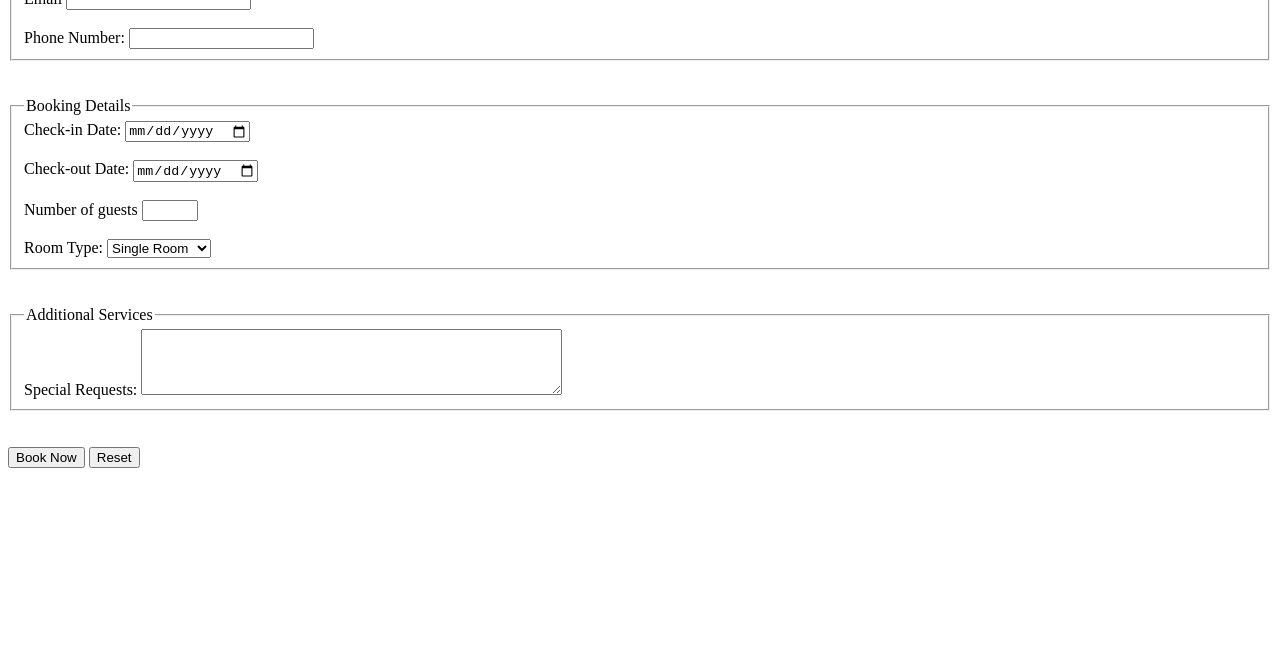
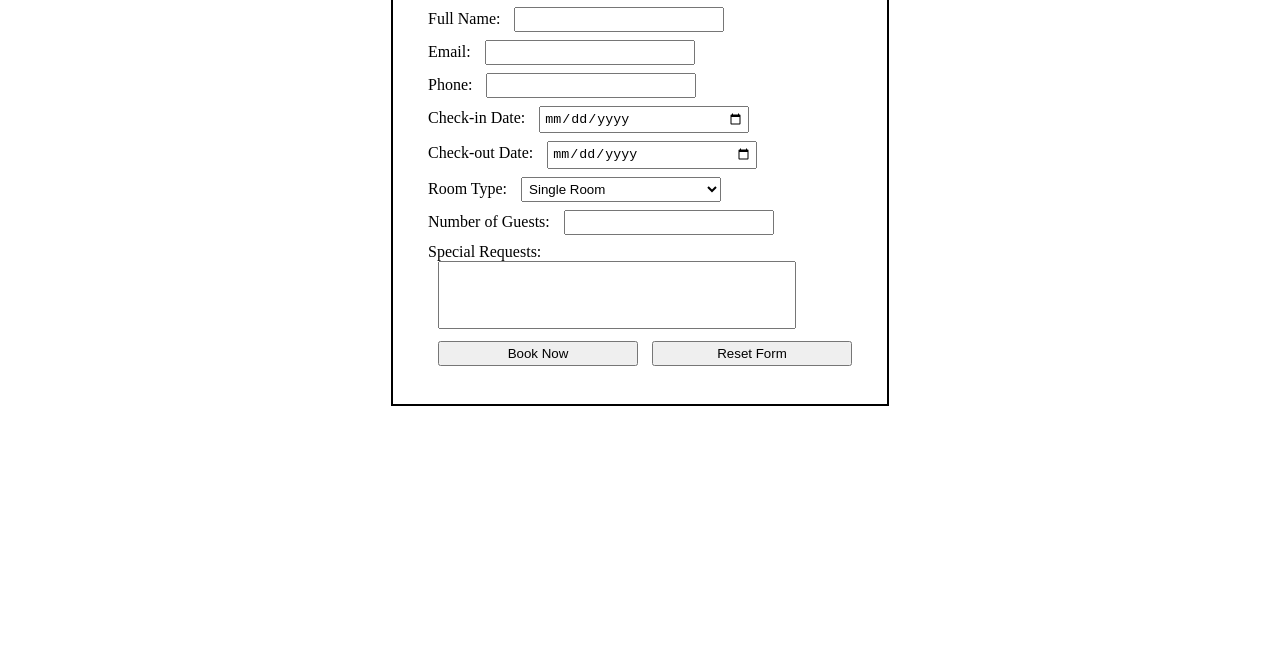
Before and after one commit to Vikas142yadav/assignment1.0, a plain HTML site: page assignment4.html in a window 1280 px wide. Shown: the part 153-800 px from the top of the page. Drawn offline with Linux system fonts and the light colour scheme.

Commit message:
HOTEL BOOKING FORM

```diff
--- a/assignment4.html
+++ b/assignment4.html
@@ -1,55 +1,70 @@
 <!DOCTYPE html>
- <html lang="en">
+<html>
 <head>
     <title>Hotel Room Booking Form</title>
+    <style>
+        body {
+            text-align: center;
+        }
+        form {
+            border: 2px solid black;
+            display: inline-block;
+            margin-top: 40px;
+            padding: 30px 35px;
+        }
+        .form-row {
+            margin: 8px 0;
+            text-align: left;
+        }
+        input, select, textarea {
+            width: 200px;
+            padding: 3px;
+            margin-left: 10px;
+        }
+        textarea {
+            width: 350px;
+            height: 60px;
+            resize: none;
+        }
+    </style>
 </head>
 <body>
-    <h1 align="center">Hotel Room Booking Form</h1>
-    <form action="#" method="post">
-        <!-- personal information -->
-         <fieldset>
-            <legend>Personal Information</legend>
-        <label for="Name">Full Name:</label>
-        <input type = "text" id="name" id="Name" name="Name" required>
-        <br><br>
-        <label for="email">Email</label>
-        <input type="email" id="email" name="email" required>
-        <br><br>
-        <label for="phone">Phone Number:</label>
-        <input type="tel" id="phone" name="phone" required>
-        </fieldset>
-        <br><br>
- <fieldset>
-            <legend>Booking Details</legend>
-        <!-- booking details -->
-         <label for="checkin">Check-in Date:</label>
-            <input type="date" id="checkin" name="checkin" required>
-            <br><br>
-            <label for="checkout">Check-out Date:</label>
-            <input type="date" id="checkout" name="checkout" required>
-            <br><br>
-            <label for="guests">Number of guests</label>
-            <input type="number" id="guests" name="guests" min="1" max="10"
-required>
-            <br><br>
-            <label for="room">Room Type:</label>
-            <select id="room" name="room" required>
-                <option value="single">Single Room</option>
-                <option value="double">Double Room</option>
-                <option value="suite">Suite</option>
+    <form>
+        <h1>Hotel Room Booking Form</h1>
+        <div class="form-row">
+            Full Name: <input type="text" name="fullname">
+        </div>
+        <div class="form-row">
+            Email: <input type="email" name="email">
+        </div>
+        <div class="form-row">
+            Phone: <input type="text" name="phone">
+        </div>
+        <div class="form-row">
+            Check-in Date: <input type="date" name="checkin">
+        </div>
+        <div class="form-row">
+            Check-out Date: <input type="date" name="checkout">
+        </div>
+        <div class="form-row">
+            Room Type:
+            <select name="roomtype">
+                <option>Single Room</option>
+                <option>Double Room</option>
+                <option>Suite</option>
             </select>
-            </fieldset>
-            <br><br>
-            <fieldset>
-            <legend>Additional Services</legend>
-
-            <label for="requests">Special Requests:</label>
-            <textarea id="requests" name="requests" rows="4" cols="50"></textarea>
-            </fieldset>
-            <br><br>
-<!-- Buttons -->
- <button type="submit">Book Now</button>
- <button type="reset">Reset</button>
+        </div>
+        <div class="form-row">
+            Number of Guests: <input type="number" name="guests" min="1">
+        </div>
+        <div class="form-row">
+            Special Requests:<br>
+            <textarea name="requests"></textarea>
+        </div>
+        <div class="form-row" style="text-align:center;">
+            <input type="submit" value="Book Now">
+            <input type="reset" value="Reset Form">
+        </div>
     </form>
 </body>
 </html>
```
Lines whose indentation alone changed are shown as unchanged.
